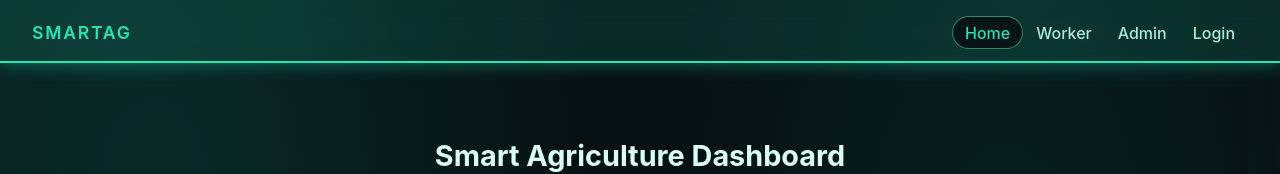
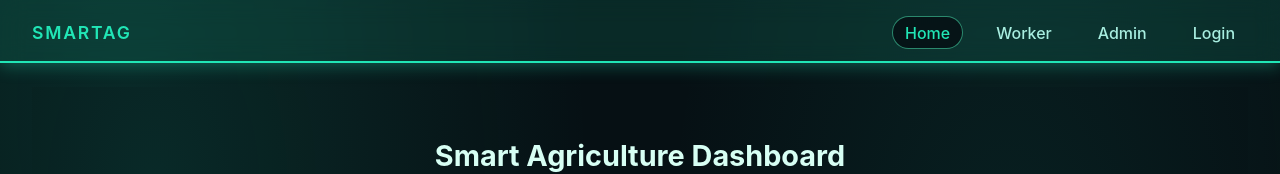
Before and after one commit to DaFox100/SmartAgSensorSystem, a React (Vite) app in the folder frontend/: page /home in a window 1280 px wide. Shown: the top 174 px of the page. Built offline with nearby package versions, Linux system fonts and the light colour scheme; no server answers.

Commit message:
Fixed date range bug

```diff
--- a/frontend/src/App.tsx
+++ b/frontend/src/App.tsx
@@ -6,16 +6,18 @@ import AdminPage from "./pages/AdminPage";
 import WorkerPage from "./pages/WorkerPage";
 import LoginPage from "./pages/LoginPage";
 
-
+import { DateRangeProvider } from "./context/DataRangeContext";
 import "./App.css";              // ✅ add this line
 
 
 function App() {
   return (
-    <Router>
-      <Layout />
-    </Router>
-  );
+    <DateRangeProvider>
+       <Router>
+        <Layout />
+      </Router>
+    </DateRangeProvider>
+    );
 }
 
 function Layout() {
--- a/frontend/src/components/Navbar.css
+++ b/frontend/src/components/Navbar.css
@@ -28,7 +28,7 @@
 /* RIGHT SIDE LINKS */
 .nav-links {
   display: flex;
-  /gap: 1.25rem;
+  gap: 1.25rem;
 }
 
 .nav-links a {
```
